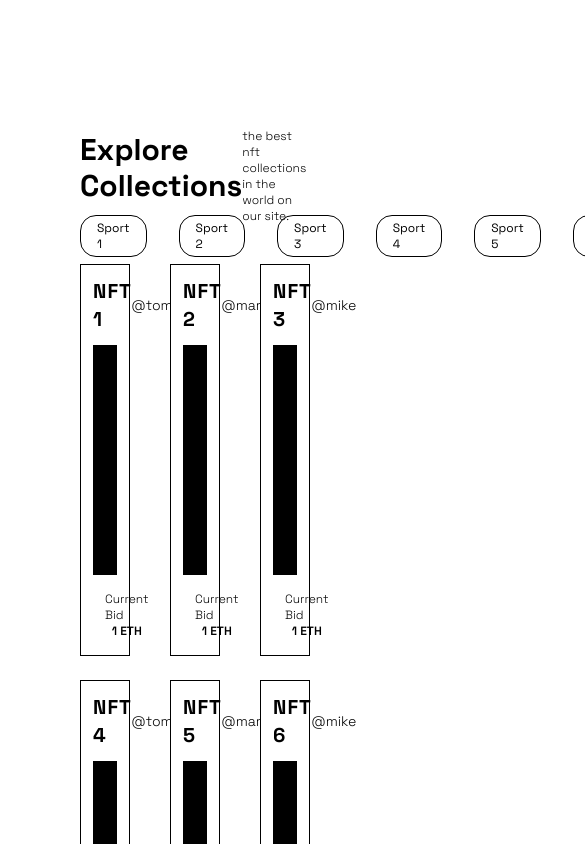
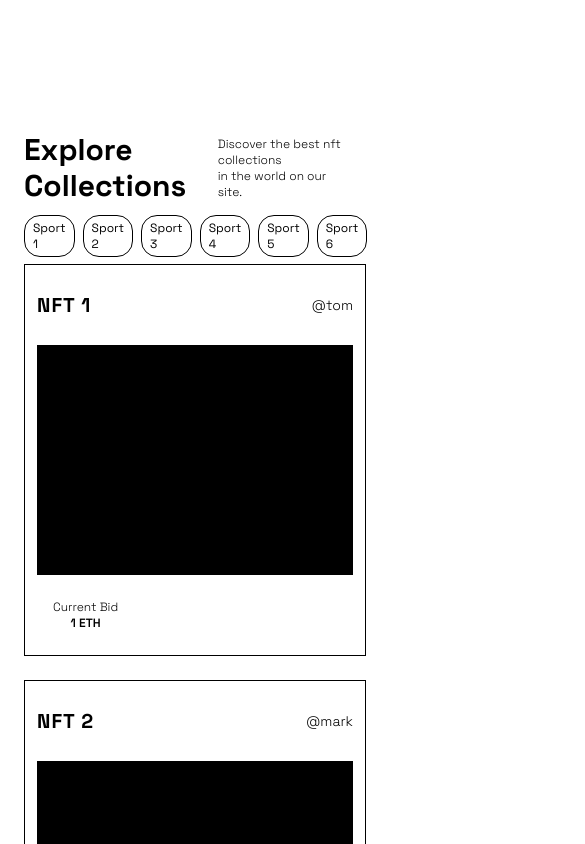
Before and after one commit to CharlesCarr/next-nft-landing-page, a Next.js app: page / in a window 390 px wide. Shown: the part 1560-2404 px from the top of the page, 585 px wide, since content can reach past the window. Built offline with nearby package versions, Linux system fonts and the light colour scheme.

Commit message:
feat: add responsiveness to collections section

```diff
--- a/components/sections/Collections.tsx
+++ b/components/sections/Collections.tsx
@@ -60,7 +60,7 @@ const Collections = () => {
   ];
 
   return (
-    <div className="h-screen min-h-screen w-full px-20 mb-52" id="collections">
+    <div className="h-full min-h-screen w-full px-6 sm:px-10 md:px-20 md:mb-52" id="collections">
       <div className="flex w-full h-20 justify-between items-center">
         <p className="text-3xl font-bold">Explore Collections</p>
         <p className="font-light text-xs pr-4">
@@ -69,27 +69,27 @@ const Collections = () => {
       </div>
       <div className="flex w-full h-14">
         <ul className="p-0 m-0 w-full flex justify-start items-center">
-          <li className="border border-black rounded-2xl px-4 py-1 text-xs mr-8">
+          <li className="border border-black rounded-2xl px-2 sm:px-4 py-1 text-xs mr-2 sm:mr-8">
             Sport 1
           </li>
-          <li className="border border-black rounded-2xl px-4 py-1 text-xs mr-8">
+          <li className="border border-black rounded-2xl px-2 sm:px-4 py-1 text-xs mr-2 sm:mr-8">
             Sport 2
           </li>
-          <li className="border border-black rounded-2xl px-4 py-1 text-xs mr-8">
+          <li className="border border-black rounded-2xl px-2 sm:px-4 py-1 text-xs mr-2 sm:mr-8">
             Sport 3
           </li>
-          <li className="border border-black rounded-2xl px-4 py-1 text-xs mr-8">
+          <li className="border border-black rounded-2xl px-2 sm:px-4 py-1 text-xs mr-2 sm:mr-8">
             Sport 4
           </li>
-          <li className="border border-black rounded-2xl px-4 py-1 text-xs mr-8">
+          <li className="border border-black rounded-2xl px-2 sm:px-4 py-1 text-xs mr-2 sm:mr-8">
             Sport 5
           </li>
-          <li className="border border-black rounded-2xl px-4 py-1 text-xs">
+          <li className="border border-black rounded-2xl px-2 sm:px-4 py-1 text-xs">
             Sport 6
           </li>
         </ul>
       </div>
-      <div className="w-full h-4/6 grid grid-cols-3 gap-x-10 gap-6">
+      <div className="w-full h-4/6 grid grid-cols-1 sm:grid-cols-2 md:grid-cols-3 gap-x-10 gap-6">
         {sampleNFTs.map((nft: any) => <NFTCard key={nft} {...nft} />)}
       </div>
     </div>
```
